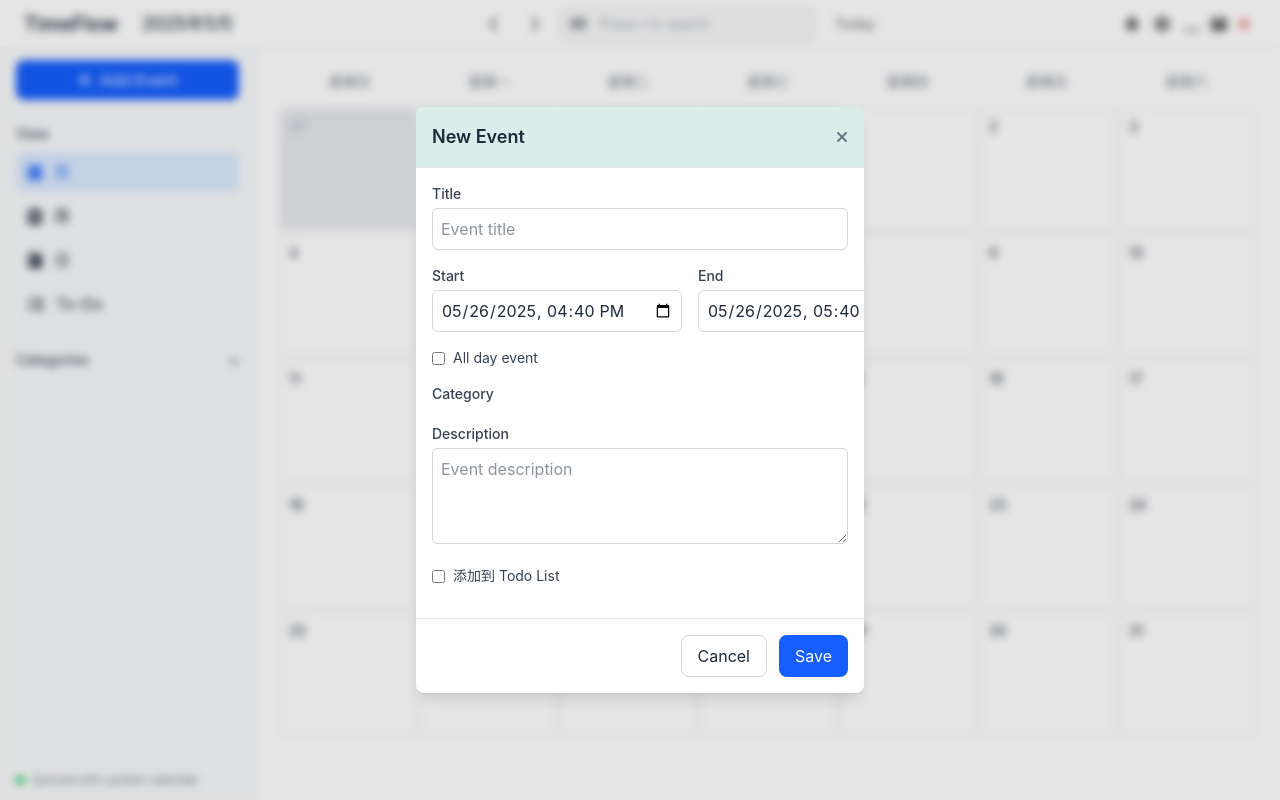
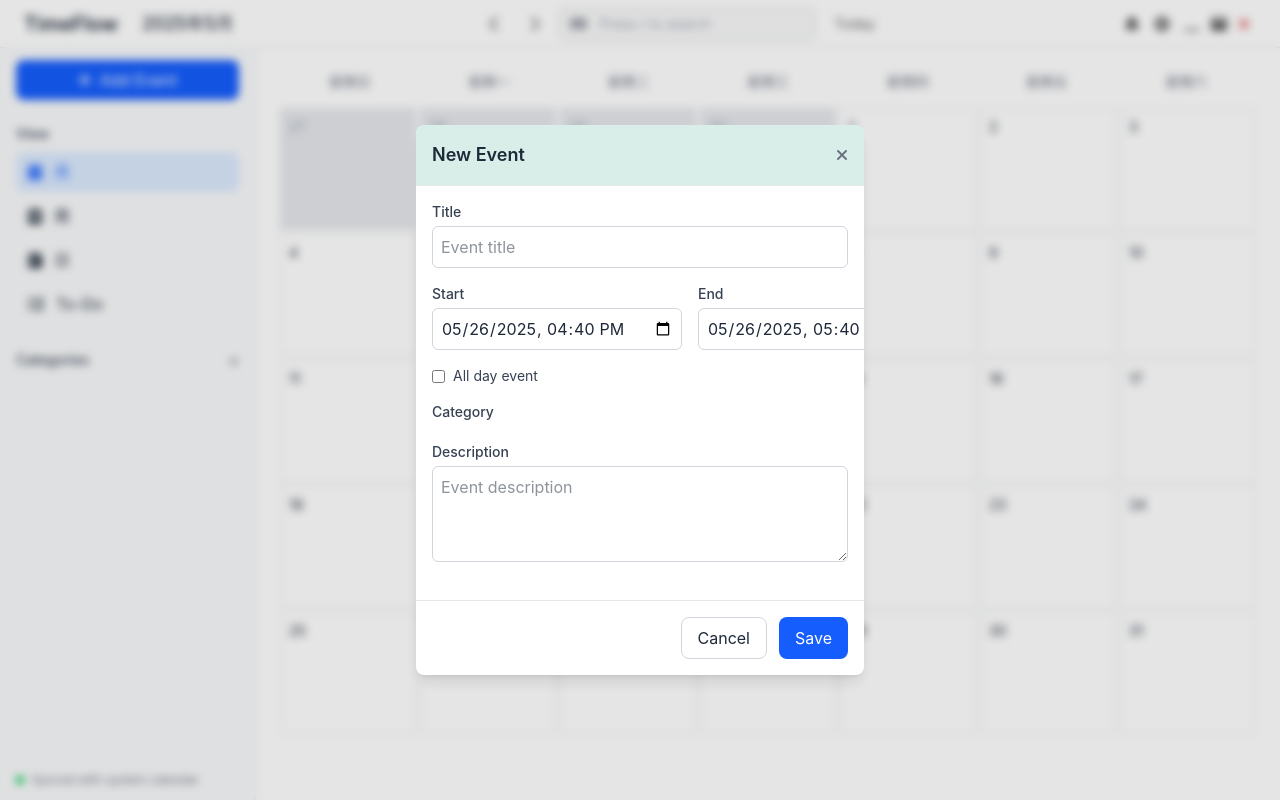
Before and after one commit to SYSU-TimeFlow/TimeFlow, a Vue app: page /#/ in a window 1280 px wide. Both pictures are taken after a click on the button "Add Event". Built offline with nearby package versions, Linux system fonts and the light colour scheme.

Commit message:
feat(EventPage):删除日程创建时的添加到todo选项

```diff
--- a/src/components/EventPage.vue
+++ b/src/components/EventPage.vue
@@ -3,7 +3,7 @@
  @description
   事件创建与编辑模态框。
   此组件提供一个界面，用于创建新事件或修改现有事件的各项详情，
-  例如：事件标题、起止时间、全天设置、分类、描述内容以及是否与系统日历同步。
+  例如：事件标题、起止时间、全天设置、分类、描述内容。
 -->
 <template>
   <!-- 模态框容器，仅当 showEventModal 为 true 时显示 -->
@@ -121,22 +121,7 @@
             v-model="eventStore.currentEvent.description"
             class="w-full p-2 border border-gray-300 rounded-md focus:outline-none focus:ring-2 focus:ring-blue-500 focus:border-transparent h-24"
             placeholder="Event description"
-          ></textarea>
-        </div>
-        <!-- 同步到 Todo List -->
-        <div class="form-group mb-4">
-          <div class="flex items-center mb-2">
-            <input
-              v-model="eventStore.currentEvent.addToTodo"
-              type="checkbox"
-              id="addToTodo"
-              class="mr-2"
-            />
-            <label for="addToTodo" class="text-sm text-gray-700">
-              添加到 Todo List
-            </label>
-          </div>
-        </div>
+          ></textarea>      </div>
       </div>
       <!-- 模态框底部，包含操作按钮 -->
       <div
```
